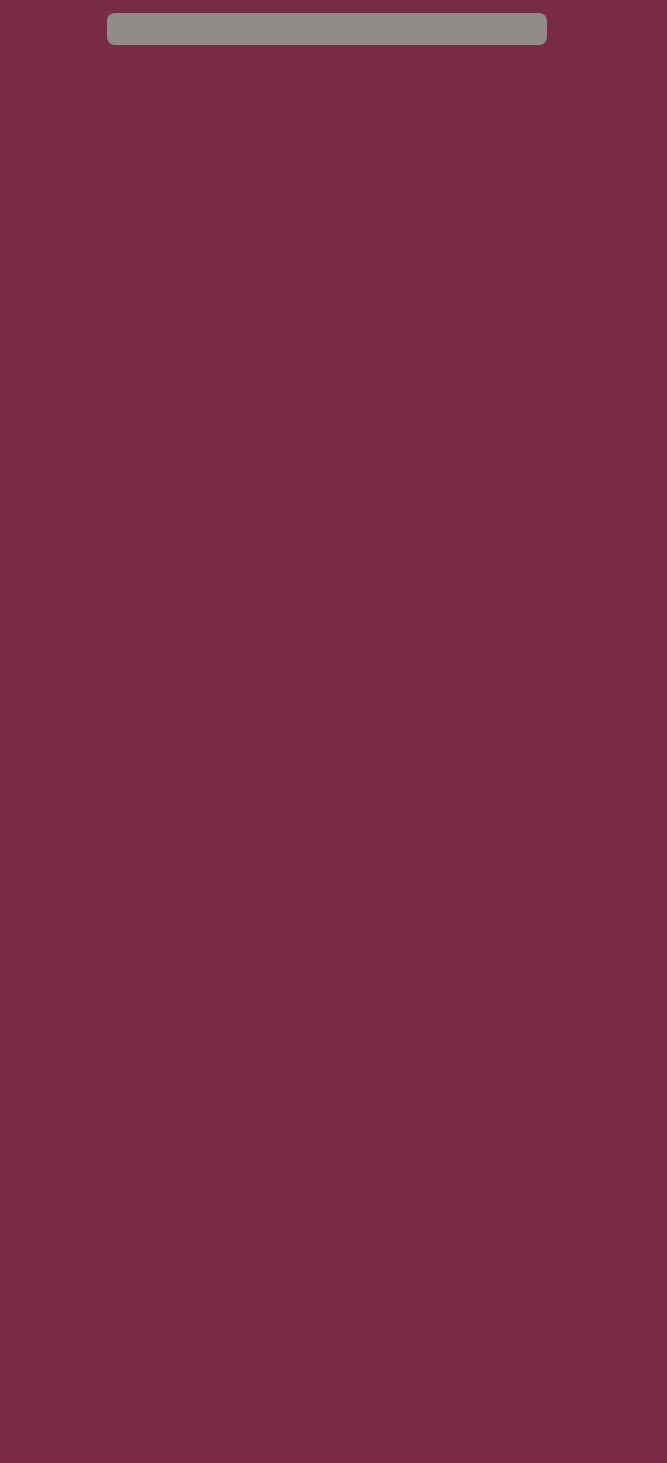
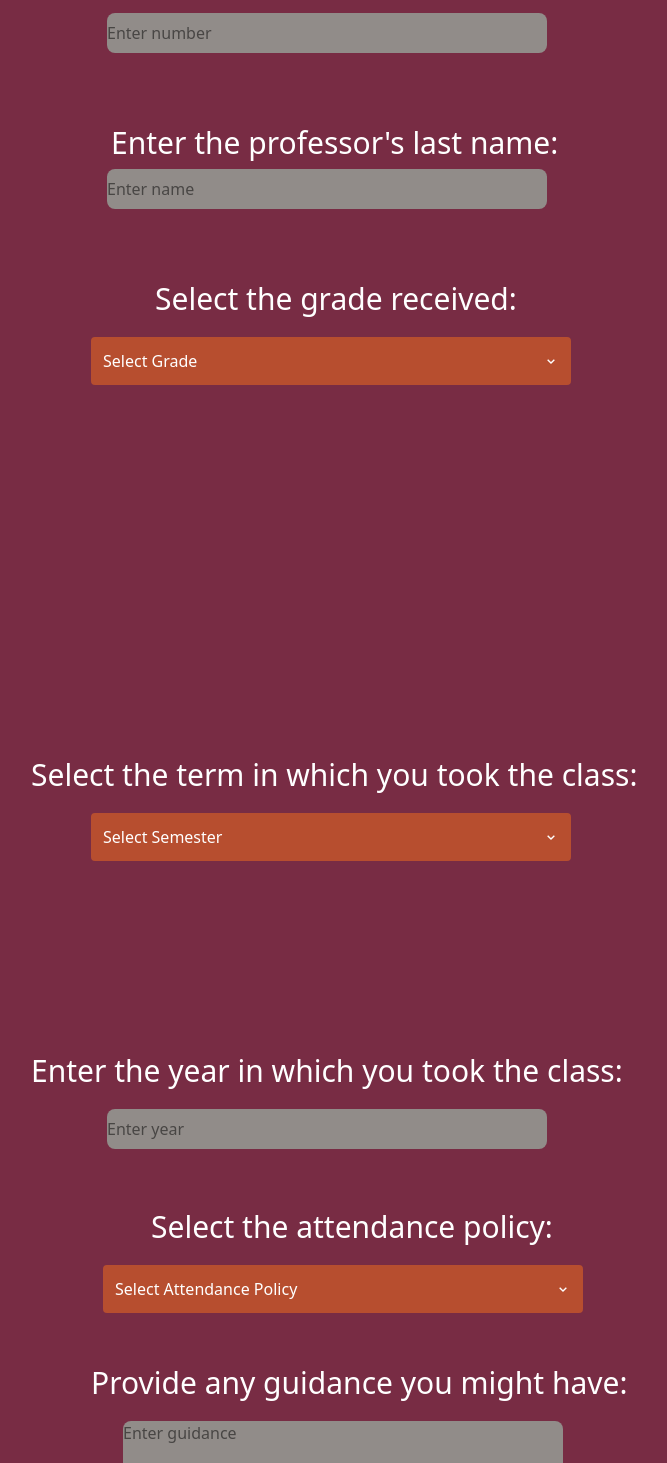
Before and after one commit to jai-sundaram/vtaceit, a React app in the folder vtaceit-frontend/: page /newGuide in a window 1280 px wide. Shown: the part 587-2050 px from the top of the page, without its empty margins (369-1036 px from the left). Before the commit the page ends 800 px from the top, so only its background shows below. Built offline with nearby package versions, Linux system fonts and the light colour scheme; the HTML template or start-up script is replaced by a standard one.

Commit message:
finished pure ui

```diff
--- a/vtaceit-frontend/src/pages/NewGuide.jsx
+++ b/vtaceit-frontend/src/pages/NewGuide.jsx
@@ -3,9 +3,34 @@ import {BiChevronDown} from 'react-icons/bi'
 const NewGuide = () => {
     const [dept, setDept] = useState('');
     const [openDept, setOpenDept] = useState(false);
+    const[courseNumber, setCourseNumber] = useState('');
+    const[profName, setProfName] = useState('');
+    const[grade, setGrade] = useState('');
+    const[gradeOpen, setGradeOpen] = useState(false);
+    const[term, setTerm] = useState('');
+    const[openTerm, setOpenTerm] = useState(false);
+    const[yearTaken, setYearTaken] = useState('')
+    const[attendanceReq, setAttendanceReq] = useState('')
+    const[openAttendanceReq, setOpenAttendanceReq] = useState(false)
+    const[comments, setComments] = useState('')
     function handleDeptDropdowwn(value){
         setDept(value);
         setOpenDept(false);
+        console.log(value);
+    }
+    function handleGradeDropdown(value){
+        setGrade(value);
+        setGradeOpen(false);
+        console.log(value);
+    }
+    function handleTermDropdown(value){
+        setTerm(value);
+        setOpenTerm(false);
+        console.log(value);
+    }
+    function handleAttendanceDropdown(value){
+        setTerm(value);
+        setOpenTerm(false);
         console.log(value);
     }
     return (
@@ -15,7 +40,7 @@ const NewGuide = () => {
                 <div
                     onClick={()=>setOpenDept(!openDept)}
                     className = "bg-vtorange border-4 border-vtorange text-white  w-full p-2 flex items-center justify-between rounded">
-                    Select Category
+                    Select Department
                     <BiChevronDown />
                 </div>
                 <ul className = {`bg-black   mt-2 overflow-y-auto ${openDept? "max-h-80": "max-h-0"}`}>
@@ -165,9 +190,75 @@ const NewGuide = () => {
             </div>
             <h1 className = "relative left-130 top-50 text-white text-3xl">Enter the course number:</h1>
             <form className = "relative left-119 top-52">
-                    <input className = "bg-vtgray w-110 h-8  rounded-lg" type="text" />
+                    <input className = "bg-vtgray w-110 h-10  rounded-lg" type="text" placeholder = "Enter number" value = {courseNumber} onChange = {(e) => setCourseNumber(e.target.value)}/>
             </form>
+            <h1 className = "relative left-120 top-70 text-white text-3xl">Enter the professor's last name:</h1>
+            <form className = "relative left-119 top-72">
+                <input className = "bg-vtgray w-110 h-10  rounded-lg" placeholder = "Enter name" type="text" value = {profName} onChange = {(e) => setProfName(e.target.value)}/>
+            </form>
+            <h1 className = "relative left-131 top-90 text-white text-3xl">Select the grade received: </h1>
+            <div className = " relative top-95 left-115 w-120 font-medium h-80">
+                <div
+                    onClick={()=>setGradeOpen(!gradeOpen)}
+                    className = "bg-vtorange border-4 border-vtorange text-white  w-full p-2 flex items-center justify-between rounded">
+                    Select Grade
+                    <BiChevronDown />
+                </div>
+                <ul className = {`bg-black   mt-2 overflow-y-auto ${gradeOpen? "max-h-80": "max-h-0"}`}>
+                    <li className="p-2 text-sm hover:bg-vtgray text-white" onClick={() => handleGradeDropdown("A")}>A</li>
+                    <li className="p-2 text-sm hover:bg-vtgray text-white" onClick={() => handleGradeDropdown("A-")}>A-</li>
+                    <li className="p-2 text-sm hover:bg-vtgray text-white" onClick={() => handleGradeDropdown("B+")}>B+</li>
+                    <li className="p-2 text-sm hover:bg-vtgray text-white" onClick={() => handleGradeDropdown("B")}>B</li>
+                    <li className="p-2 text-sm hover:bg-vtgray text-white" onClick={() => handleGradeDropdown("B-")}>B</li>
+                    <li className="p-2 text-sm hover:bg-vtgray text-white" onClick={() => handleGradeDropdown("A")}>C+</li>
+                    <li className="p-2 text-sm hover:bg-vtgray text-white" onClick={() => handleGradeDropdown("A")}>C</li>
+                    <li className="p-2 text-sm hover:bg-vtgray text-white" onClick={() => handleGradeDropdown("A")}>C-</li>
+                    <li className="p-2 text-sm hover:bg-vtgray text-white" onClick={() => handleGradeDropdown("A")}>D+</li>
+                    <li className="p-2 text-sm hover:bg-vtgray text-white" onClick={() => handleGradeDropdown("A")}>D</li>
+                    <li className="p-2 text-sm hover:bg-vtgray text-white" onClick={() => handleGradeDropdown("A")}>D-</li>
+                    <li className="p-2 text-sm hover:bg-vtgray text-white" onClick={() => handleGradeDropdown("A")}>F</li>
+                    <li className="p-2 text-sm hover:bg-vtgray text-white" onClick={() => handleGradeDropdown("I")}>I</li>
+                    <li className="p-2 text-sm hover:bg-vtgray text-white" onClick={() => handleGradeDropdown("P")}>P</li>
+                </ul>
             </div>
+            <h1 className = "relative left-100 top-120 text-white text-3xl">Select the term in which you took the class:</h1>
+            <div className = " relative top-125 left-115 w-120 font-medium h-80">
+                <div
+                    onClick={()=>setOpenTerm(!openTerm)}
+                    className = "bg-vtorange border-4 border-vtorange text-white  w-full p-2 flex items-center justify-between rounded">
+                    Select Semester
+                    <BiChevronDown />
+                </div>
+                <ul className = {`bg-black   mt-2 overflow-y-auto ${openTerm? "max-h-80": "max-h-0"}`}>
+                    <li className="p-2 text-sm hover:bg-vtgray text-white" onClick={() => handleTermDropdown("Fall")}>Fall</li>
+                    <li className="p-2 text-sm hover:bg-vtgray text-white" onClick={() => handleTermDropdown("Fall")}>Winter</li>
+                    <li className="p-2 text-sm hover:bg-vtgray text-white" onClick={() => handleTermDropdown("Spring")}>Spring</li>
+                    <li className="p-2 text-sm hover:bg-vtgray text-white" onClick={() => handleTermDropdown("Spring")}>Summer</li>
+                </ul>
+            </div>
+            <h1 className = "relative left-100 top-105 text-white text-3xl">Enter the year in which you took the class:</h1>
+            <form className = "relative left-119 top-110">
+                <input className = "bg-vtgray w-110 h-10  rounded-lg" type="text" placeholder = "Enter year" value = {yearTaken} onChange = {(e) => setYearTaken(e.target.value)}/>
+            </form>
+            <h1 className = "relative left-130 top-125 text-white text-3xl">Select the attendance policy: </h1>
+            <div className = " relative top-130 left-118 w-120 font-medium h-80">
+                <div
+                    onClick={()=>setOpenAttendanceReq(!openAttendanceReq)}
+                    className = "bg-vtorange border-4 border-vtorange text-white  w-full p-2 flex items-center justify-between rounded">
+                    Select Attendance Policy
+                    <BiChevronDown />
+                </div>
+                <ul className = {`bg-black   mt-2 overflow-y-auto ${openAttendanceReq? "max-h-80": "max-h-0"}`}>
+                    <li className="p-2 text-sm hover:bg-vtgray text-white" onClick={() => handleAttendanceDropdown("Mandatory")}>Mandatory</li>
+                    <li className="p-2 text-sm hover:bg-vtgray text-white" onClick={() => handleAttendanceDropdown("Optional")}>Optional</li>
+                </ul>
+            </div>
+            <h1 className = "relative left-115 top-75 text-white text-3xl">Provide any guidance you might have: </h1>
+            <form className = "relative left-123 top-80">
+                <textarea className = "bg-vtgray w-110 rounded-lg" cols = "30" rows = "10" placeholder = "Enter guidance"></textarea>
+            </form>
+
+        </div>
     )
 }
 export default NewGuide
```
